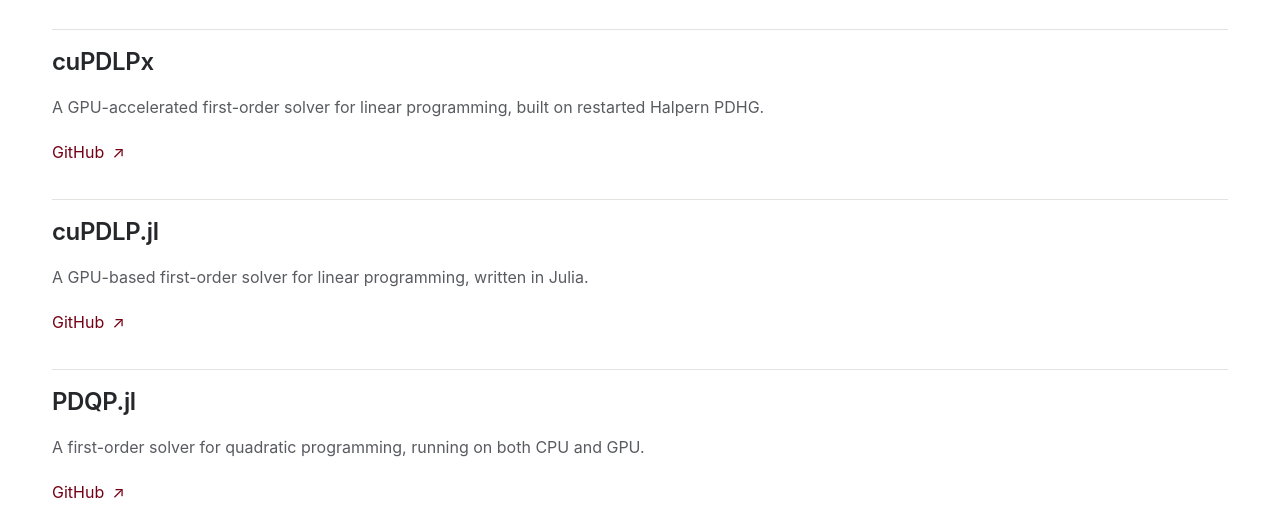
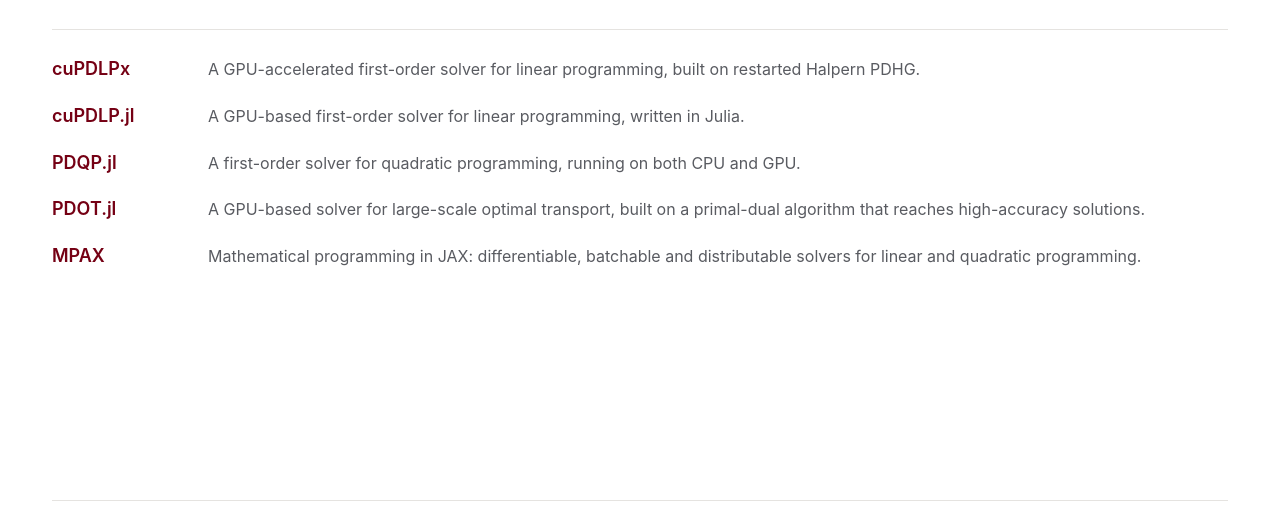
Before and after one commit to MIT-Lu-Lab/haihao-website, an Astro site: page /software in a window 1280 px wide. Shown: the part 229-750 px from the top of the page. Built offline with nearby package versions, Linux system fonts and the light colour scheme; Astro itself is replaced by a stand-in of ours.

Commit message:
update software format

```diff
--- a/src/pages/software.astro
+++ b/src/pages/software.astro
@@ -8,38 +8,46 @@
   <PageHeading title="Software">
     <p>Open-source solvers and libraries for large-scale optimization.</p>
   </PageHeading>
-  <div class="software-page">
-    <div class="software-list">
-      {software.map(project => (
-        <section class="content-section">
-          <h2>{project.name}</h2>
-          <p>{project.description}</p>
-          <ExternalLink class="text-link" href={project.repo}>GitHub</ExternalLink>
-        </section>
-      ))}
-    </div>
-  </div>
+  <ul class="software-list">
+    {software.map(project => (
+      <li>
+        <ExternalLink class="software-name" href={project.repo} mark={false}>{project.name}</ExternalLink>
+        <span class="software-description">{project.description}</span>
+      </li>
+    ))}
+  </ul>
 </Layout>
 
 <style>
-  .software-page {
-    padding-bottom: var(--space-page);
+  .software-list {
+    list-style: none;
+    margin: 0;
+    padding: var(--space-lg) 0 var(--space-page);
+    border-top: 1px solid var(--line);
+    display: grid;
+    row-gap: var(--space-md);
   }
 
-  .software-list {
+  .software-list li {
     display: grid;
-    row-gap: var(--space-xl);
+    grid-template-columns: 140px minmax(0, 1fr);
+    gap: var(--space-md);
+    align-items: baseline;
   }
 
-  .software-list .content-section {
-    margin-top: 0;
-    padding-top: var(--space-md);
+  .software-list :global(.software-name) {
+    font-weight: 600;
   }
 
-  .software-list p {
+  .software-description {
     font-size: var(--text-ui);
     color: var(--muted);
-    margin-bottom: var(--space-md);
   }
 
+  @media (max-width: 760px) {
+    .software-list li {
+      grid-template-columns: 1fr;
+      gap: 2px;
+    }
+  }
 </style>
```
